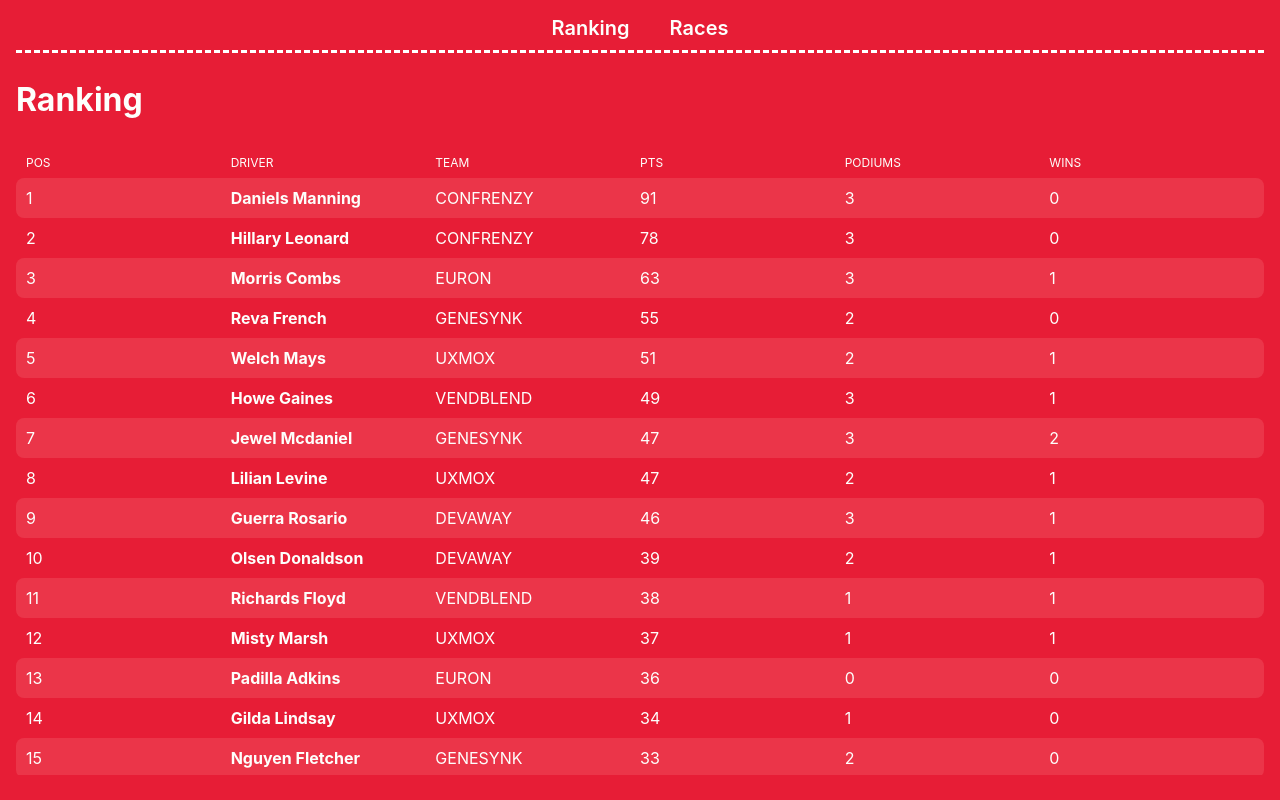
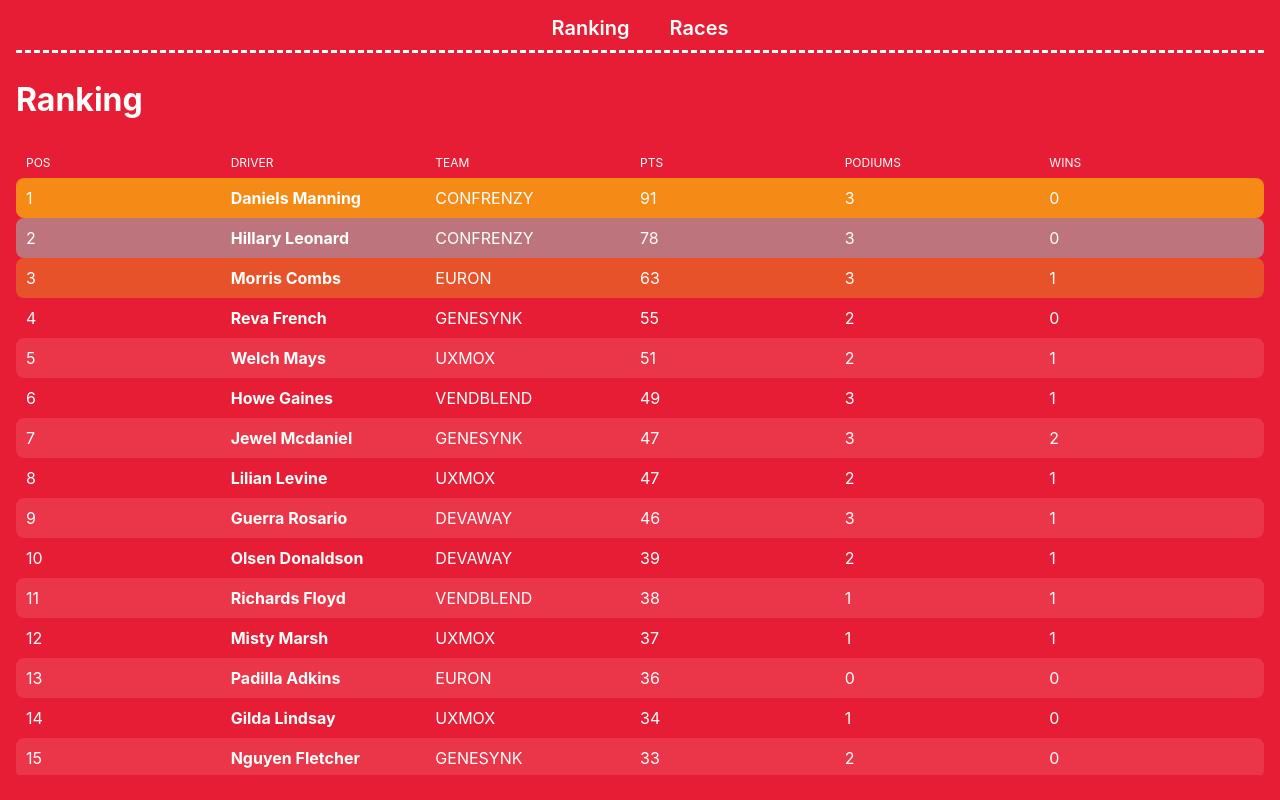
Before and after one commit to cbh6/devaway-karting-panel, a React (Create React App) app: page / in a window 1280 px wide. Built offline with nearby package versions, Linux system fonts and the light colour scheme.

Commit message:
Add podium classes to ranking

```diff
--- a/src/index.css
+++ b/src/index.css
@@ -9,6 +9,9 @@
   --theme-color_1: #2ec4b6;
   --theme-color_2: #ff9f1c;
   --theme-color_3: #011627;
+  --theme-color_first: rgba(255, 217, 0, 0.582);
+  --theme-color_second: rgba(165, 165, 165, 0.644);
+  --theme-color_third: #e97223a1;
 }
 
 html {
--- a/src/pages/Ranking/Ranking.module.scss
+++ b/src/pages/Ranking/Ranking.module.scss
@@ -38,6 +38,16 @@
     border-radius: 0px;
   }
 
+  &--first {
+    background-color: var(--theme-color_first) !important;
+  }
+  &--second {
+    background-color: var(--theme-color_second) !important;
+  }
+  &--third {
+    background-color: var(--theme-color_third) !important;
+  }
+
   div {
     text-align: left;
     width: 100%;
--- a/src/pages/Ranking/index.js
+++ b/src/pages/Ranking/index.js
@@ -6,6 +6,13 @@ import styles from './Ranking.module.scss';
 
 export default function RankingPage() {
   const { globalRanking, drivers } = useData();
+
+  const getPodiumClass = (position) => {
+    if (position === 1) return styles['ranking-row--first'];
+    if (position === 2) return styles['ranking-row--second'];
+    if (position === 3) return styles['ranking-row--third'];
+    return;
+  };
 
   return (
     <>
@@ -23,7 +30,12 @@ export default function RankingPage() {
             <div>WINS</div>
           </div>
           {globalRanking.map(({ driverId, rankingData }, index) => (
-            <div className={styles['ranking-row']}>
+            <div
+              className={`${styles['ranking-row']} ${getPodiumClass(
+                index + 1
+              )}`}
+              key={driverId}
+            >
               <div>{index + 1}</div>
               <div>
                 <strong>{drivers[driverId].name}</strong>
```
